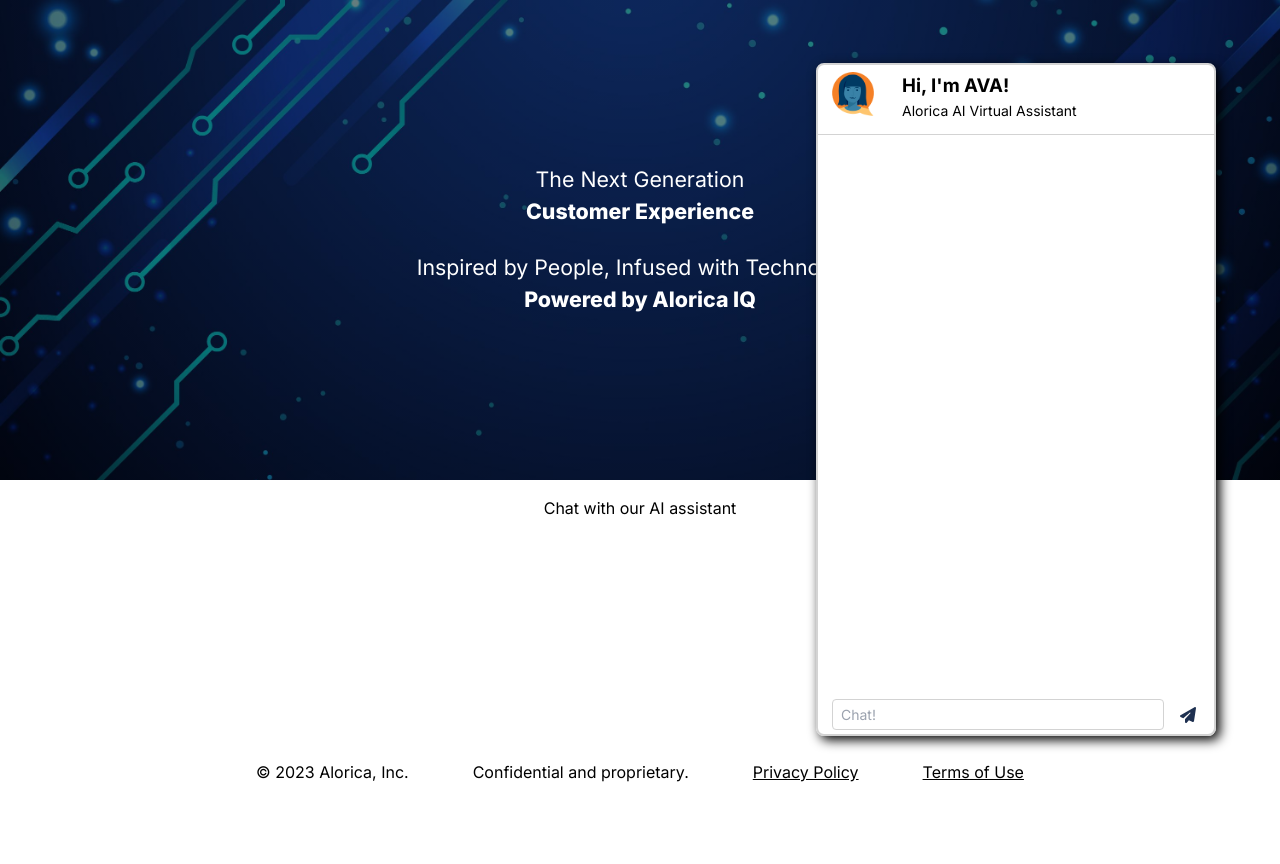
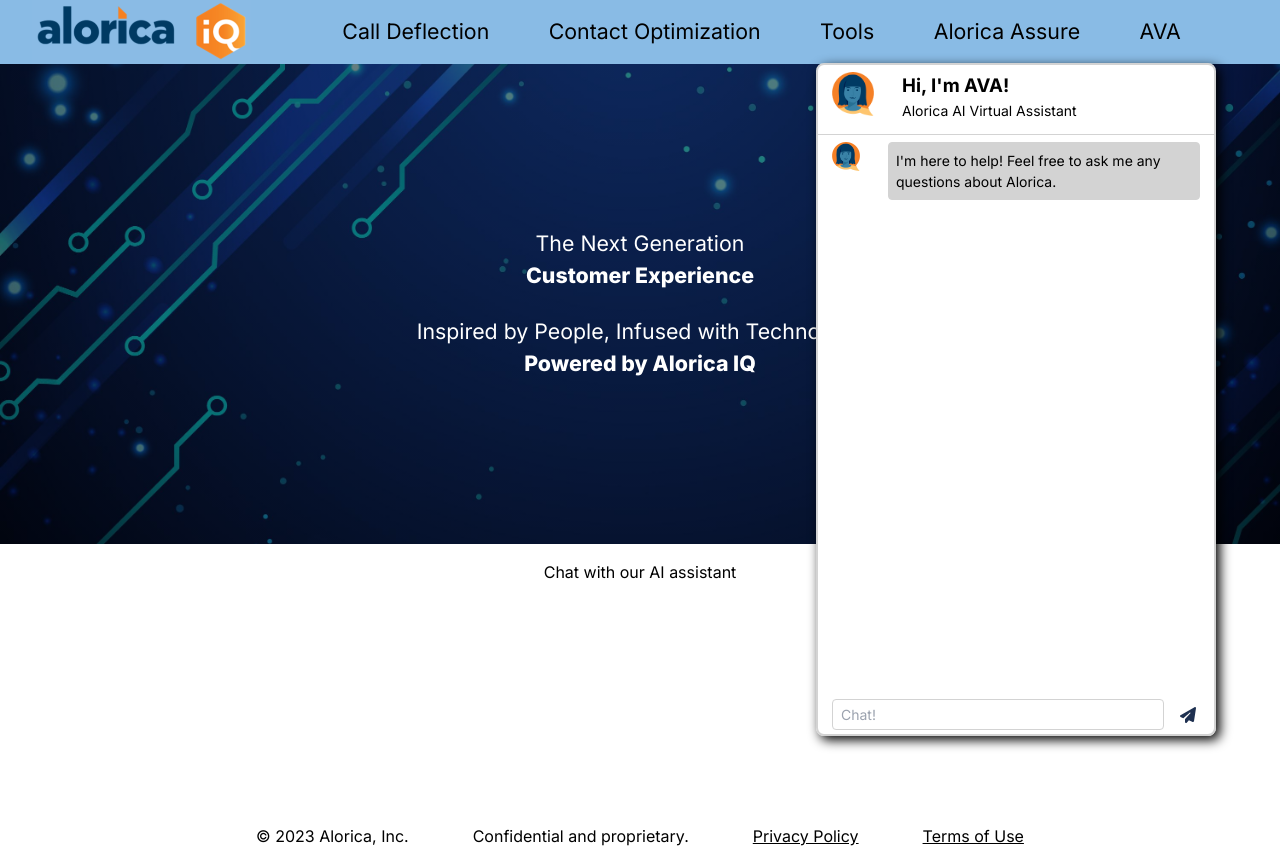
Before and after one commit to ballen-affirma/chatbot-poc-frontend, a Next.js app: page / in a window 1280 px wide. Before the commit the page ends 800 px from the top, so only its background shows below. Built offline with nearby package versions, Linux system fonts and the light colour scheme.

Commit message:
Add links

```diff
--- /dev/null
+++ b/app/layout.module.css
@@ -0,0 +1,28 @@
+.header {
+    display: flex;
+    flex-direction: row;
+    background-color: #89BBE5;
+}
+
+.aloricaBanner {
+    height: 4em;
+    display: block;
+    margin-left: 2em;
+    margin-right: 2em;
+}
+
+.links {
+    display: flex;
+    flex-direction: row;
+    flex-grow: 0.9;
+    justify-content: space-evenly;
+    align-items: center;
+}
+
+.link {
+    font-size: 16pt;
+}
+
+.link:hover {
+    text-decoration: underline;
+}
--- a/app/layout.tsx
+++ b/app/layout.tsx
@@ -1,6 +1,7 @@
 import type { Metadata } from 'next'
 import { Inter } from 'next/font/google'
 import './globals.css'
+import styles from './layout.module.css'
 
 const inter = Inter({ subsets: ['latin'] })
 
@@ -16,7 +17,19 @@ export default function RootLayout({
 }) {
   return (
     <html lang="en">
-      <body className={inter.className}>{children}</body>
+      <body className={inter.className}>
+        <div className={styles.header}>
+          <img className={styles.aloricaBanner} src="/assets/AloricaIQ_Banner.png"></img>
+          <div className={styles.links}>
+            <a className={styles.link} href="/">Call Deflection</a>
+            <a className={styles.link} href="/">Contact Optimization</a>
+            <a className={styles.link} href="/">Tools</a>
+            <a className={styles.link} href="/">Alorica Assure</a>
+            <a className={styles.link} href="/">AVA</a>
+          </div>
+        </div>
+        {children}
+      </body>
     </html>
   )
 }
--- a/components/chatbot_window.tsx
+++ b/components/chatbot_window.tsx
@@ -10,7 +10,13 @@ type SentMessage = {
 };
 
 export default function ChatbotWindow() {
-    const [history, setHistory] = useState<SentMessage[]>([]);
+    const [history, setHistory] = useState<SentMessage[]>([
+        {
+            sender: 'AI',
+            key: '0',
+            text: "I'm here to help! Feel free to ask me any questions about Alorica."
+        }
+    ]);
     const [message, setMessage] = useState('');
     const [isAILoading, setIsAILoading] = useState(false);
     const messagesEndRef = useRef<HTMLDivElement>(null)
@@ -42,11 +48,13 @@ export default function ChatbotWindow() {
     }
 
     useEffect(() => {
-        messagesEndRef?.current?.scrollIntoView({
-            behavior: 'smooth',
-            block: 'start',
-            inline: 'nearest',
-        })
+        if (history.length > 1) {
+            messagesEndRef?.current?.scrollIntoView({
+                behavior: 'smooth',
+                block: 'start',
+                inline: 'nearest',
+            })
+        }
     }, [messagesEndRef, history])
 
     const createMessageJSX = (message: SentMessage) => {
@@ -77,7 +85,7 @@ export default function ChatbotWindow() {
                     <img src="/assets/chatbot.webp"></img>
                 </div>
                 <div className={styles.intro}>
-                    <p className={styles.emphasized}>Hi, I'm AVA!</p>
+                    <p className={styles.emphasized}>Hi, I&apos;m AVA!</p>
                     <p>Alorica AI Virtual Assistant</p>
                 </div>
             </div>
```
